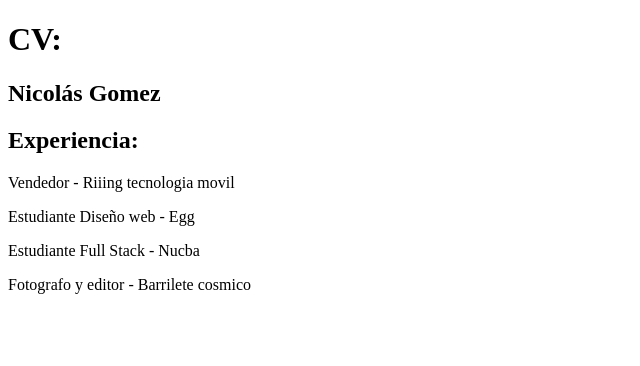
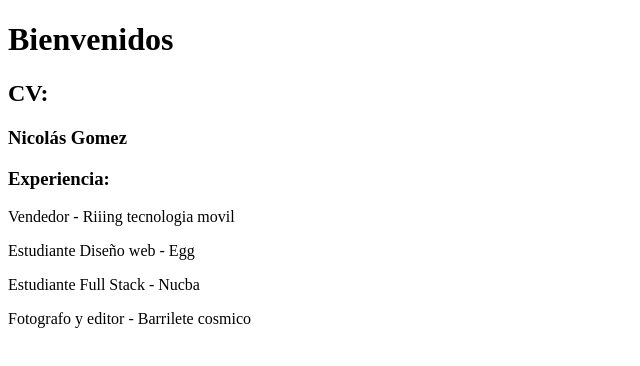
Before and after one commit to DopaNico/mi-primera-rama, a plain HTML site: page index.html in a window 1280 px wide. Shown: the whole page, without its empty margins (0-640 px from the left). Drawn offline with Linux system fonts and the light colour scheme.

Commit message:
agregue mensaje de bienvenida

```diff
--- a/index.html
+++ b/index.html
@@ -6,9 +6,10 @@
     <title>Curriculum vitae - Portfolio</title>
 </head>
 <body>
-    <h1>CV:</h1>
-    <h2>Nicolás Gomez</h2>
-    <h2>Experiencia:</h2>
+    <h1>Bienvenidos</h1>
+    <h2>CV:</h2>
+    <h3>Nicolás Gomez</h3>
+    <h3>Experiencia:</h3>
     <p>Vendedor - Riiing tecnologia movil</p>
     <p>Estudiante Diseño web - Egg</p>
     <p>Estudiante Full Stack - Nucba</p>
```
